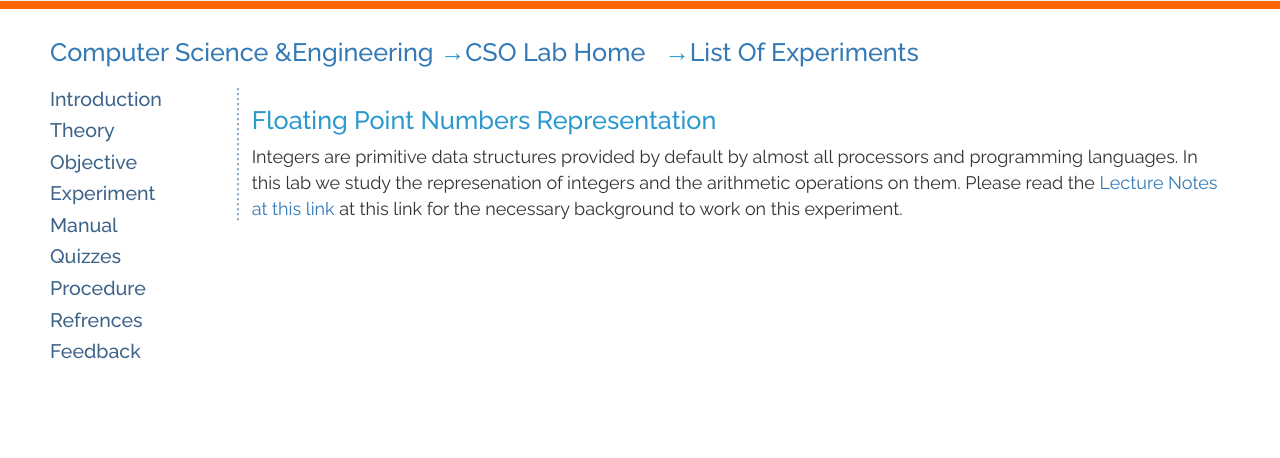
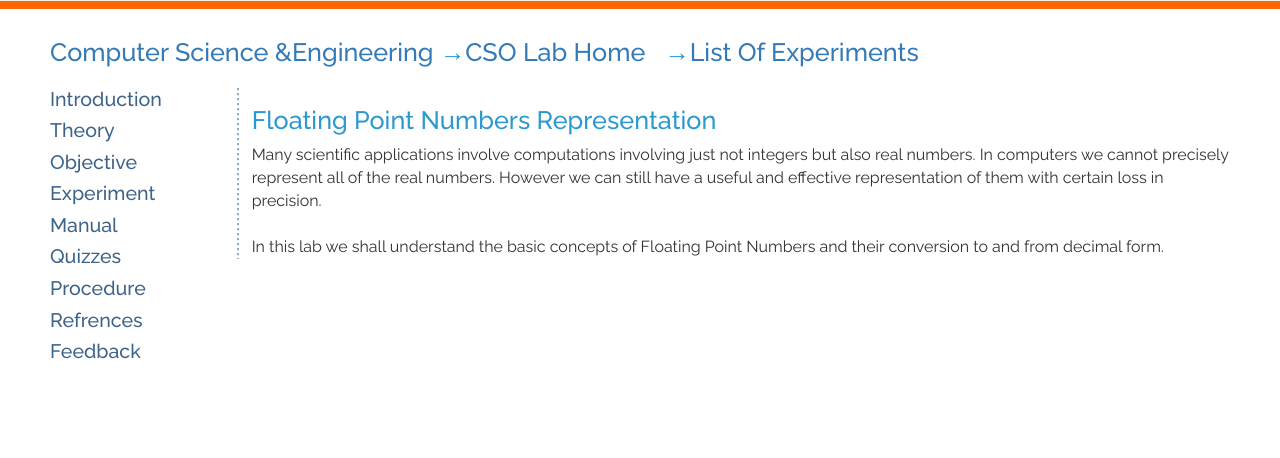
Before and after one commit to georg3tom/Floating-Point-Numbers-Representation, a Flask app: page / in a window 1280 px wide. Shown: the part 92-550 px from the top of the page. Run offline with Flask 2, Linux system fonts and the light colour scheme; some libraries are stand-ins or nearby versions.

Commit message:
commit yeah

```diff
--- a/app/static/css/style.css
+++ b/app/static/css/style.css
@@ -1343,5 +1343,5 @@ footer{
 	width: 100%;
 }
 #contentxt{
-	font-size:18px;
+	font-size:16px;
 }
--- a/app/templates/introduction.html
+++ b/app/templates/introduction.html
@@ -3,8 +3,8 @@
 Floating Point Numbers Representation
 {% endblock heading %}
 {% block content %}
-Integers are primitive data structures provided by default by almost all processors and programming languages. In this lab we study the represenation of integers and the arithmetic operations on them.
-Please read the
-<span><a href="http://cse11-iiith.vlabs.ac.in/Integers/integerRepresentation.pdf" target="_blank" >Lecture Notes at this link</a></span>
- at this link for the necessary background to work on this experiment.
+Many scientific applications involve computations involving just not integers but also real numbers. In computers we cannot precisely represent all of the real numbers. However we can still have a useful and effective representation of them with certain loss in precision.
+<br> <br>
+In this lab we shall understand the basic concepts of Floating Point Numbers and their conversion to and from decimal form.
+
 {% endblock content %}
--- a/app/templates/layout.html
+++ b/app/templates/layout.html
@@ -47,7 +47,7 @@
                                 <span class="icon-bar" style="background-color: #77BB41"></span>
                                 <span class="icon-bar" style="background-color: #77BB41"></span>
                             </button>
-                            <a class="navbar-brand main-logo-a" href="http://vlabs.ac.in/index.html">
+                            <a class="navbar-brand main-logo-a" href="http://vlabs.ac.in">
                                 <img src="{{url_for('static', filename='img/logo-new.png')}}"  class="img-responsive main-logo"/>
                             </a>
                         </div>
@@ -55,16 +55,16 @@
                         <div class="collapse navbar-collapse menu-div" id="bs-example-navbar-collapse-1" style="border: 0px;">
                             <ul class="nav navbar-nav navbar-right menu-ul">
                                 <li class="page-scroll menu-li ">
-                                    <a href="http://vlabs.ac.in/index.html" class="menu-a">HOME</a>
+                                    <a href="http://vlabs.ac.in/" class="menu-a">HOME</a>
                                 </li>
                                 <li class="page-scroll menu-li menu-li-active">
-                                    <a href="http://vlabs.ac.in/labs.html" class="menu-a menu-a-active">ALL LABS</a>
+                                    <a href="http://vlab.co.in/broad-area-computer-science-and-engineering" class="menu-a menu-a-active">ALL LABS</a>
                                 </li>
                                 <li class="page-scroll menu-li ">
-                                    <a href="http://vlabs.ac.in/index.html#partner" class="menu-a">PARTNERS</a>
+                                    <a href="http://vlabs.ac.in/html#partner" class="menu-a">PARTNERS</a>
                                 </li>
                                 <li class="page-scroll menu-li ">
-                                    <a href="http://vlabs.ac.in/index.html#contact" class="menu-a">CONTACT</a>
+                                    <a href="http://vlabs.ac.in/contact-us" class="menu-a">CONTACT</a>
                                 </li>
                             </ul>
                         </div>
```
Also changed, not shown: app/static/js/quiz.js (added, +24 -0 lines).
